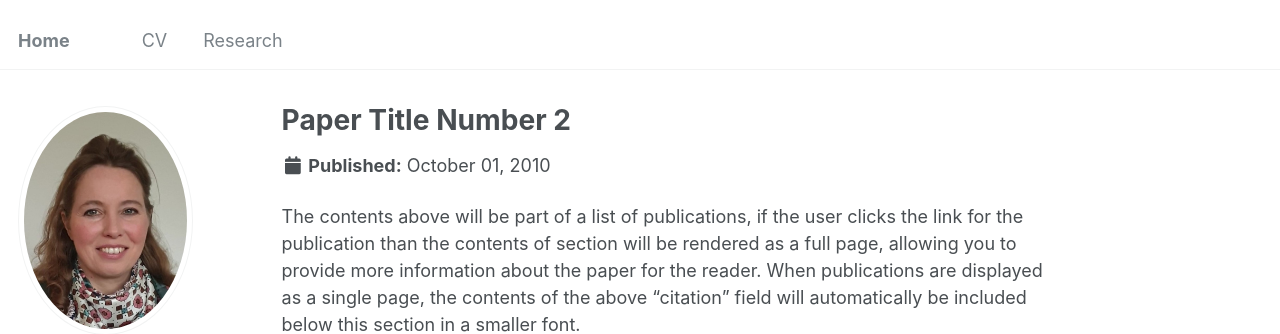
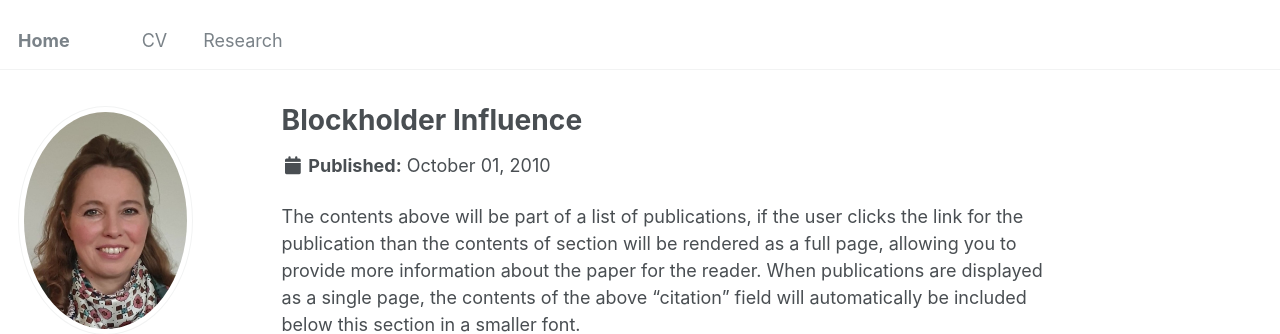
Before and after one commit to jeaninebaumert/jeaninebaumert.github.io, a Jekyll site: the page built from _publications/2010-10-01-paper-title-number-2.md, in a window 1280 px wide and 1066 px high. Shown: the top 334 px of the window. Built offline with Jekyll 4.4.1, drawn with Linux system fonts in a browser that asks for light colours.

Commit message:
Update 2010-10-01-paper-title-number-2.md

```diff
--- a/_publications/2010-10-01-paper-title-number-2.md
+++ b/_publications/2010-10-01-paper-title-number-2.md
@@ -1,5 +1,5 @@
 ---
-title: "Paper Title Number 2"
+title: "Blockholder Influence"
 collection: publications
 category: manuscripts
 permalink: /publication/2010-10-01-paper-title-number-2
```
